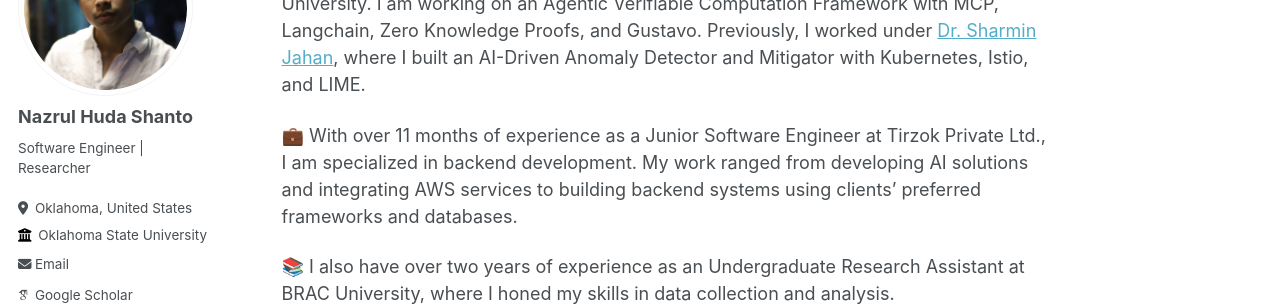
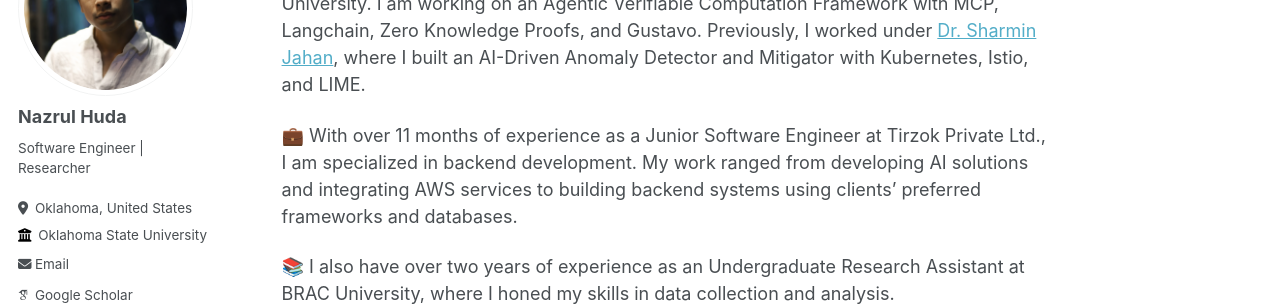
Before and after one commit to nazrulhuda/portfolio, a Jekyll site: the page built from _pages/about.md, in a window 1280 px wide. Shown: the part 185-491 px from the top of the page. Built offline with Jekyll 4.4.1, drawn with Linux system fonts in a browser that asks for light colours; some web fonts are replaced.

Commit message:
Update _config.yml

```diff
--- a/_config.yml
+++ b/_config.yml
@@ -22,7 +22,7 @@ repository               : "academicpages/academicpages.github.io"
 author:
   # Biographic information
   avatar           : "profile.jpg"
-  name             : "Nazrul Huda Shanto"
+  name             : "Nazrul Huda"
   pronouns         : # example: "she/her"
   bio              : "Software Engineer | Researcher"
   location         : "Oklahoma, United States"
```
